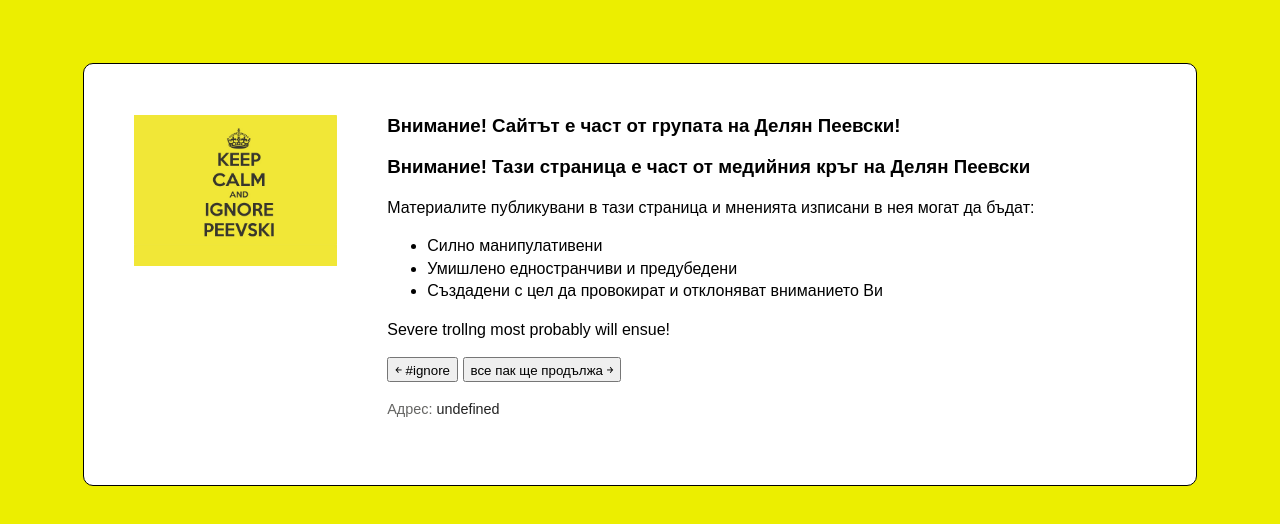
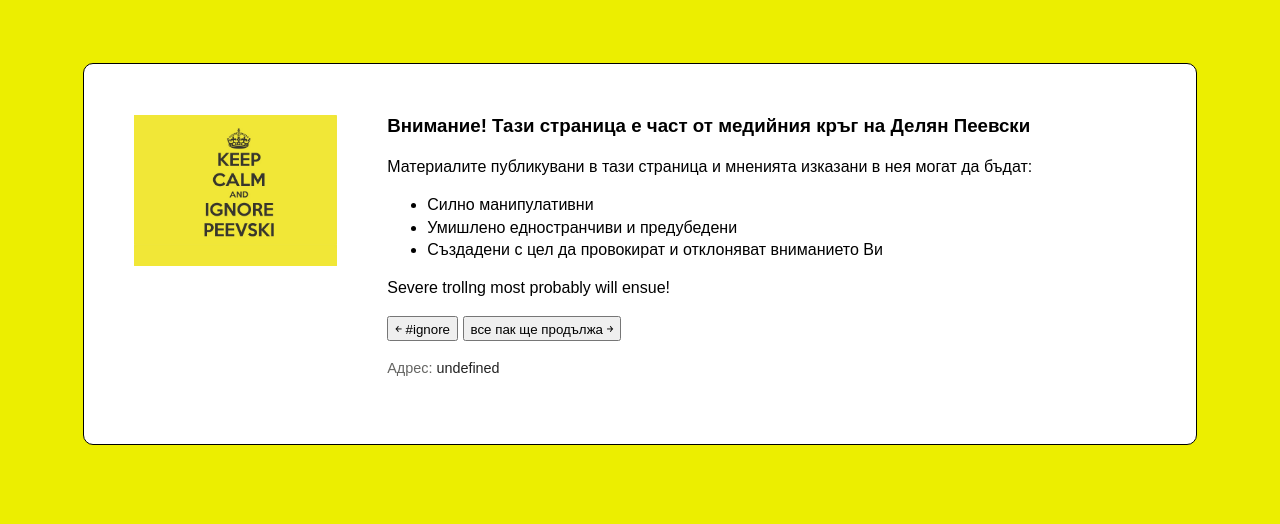
Before and after one commit to openmediabg/dancewithme, a browser extension: page common/warning_fb.html in a window 1280 px wide. Drawn offline with Linux system fonts and the light colour scheme.

Commit message:
[#13] Fix text on facebook warning page

```diff
--- a/common/warning_fb.html
+++ b/common/warning_fb.html
@@ -49,11 +49,10 @@
 		<div class="main">
 			<img src="ignore.jpg" alt="" class="logo" />
 			<div class="text">
-				<h3>Внимание! Сайтът е част от групата на Делян Пеевски!</h3>
 				<h3>Внимание! Тази страница е част от медийния кръг на Делян Пеевски</h3>
-				<p>Материалите публикувани в тази страница и мненията изписани в нея могат да бъдат:</p>
+				<p>Материалите публикувани в тази страница и мненията изказани в нея могат да бъдат:</p>
 				<ul>
-					<li>Силно манипулативени</li>
+					<li>Силно манипулативни</li>
 					<li>Умишлено едностранчиви и предубедени</li>
 					<li>Създадени с цел да провокират и отклоняват вниманието Ви</li>
 				</ul>
```
